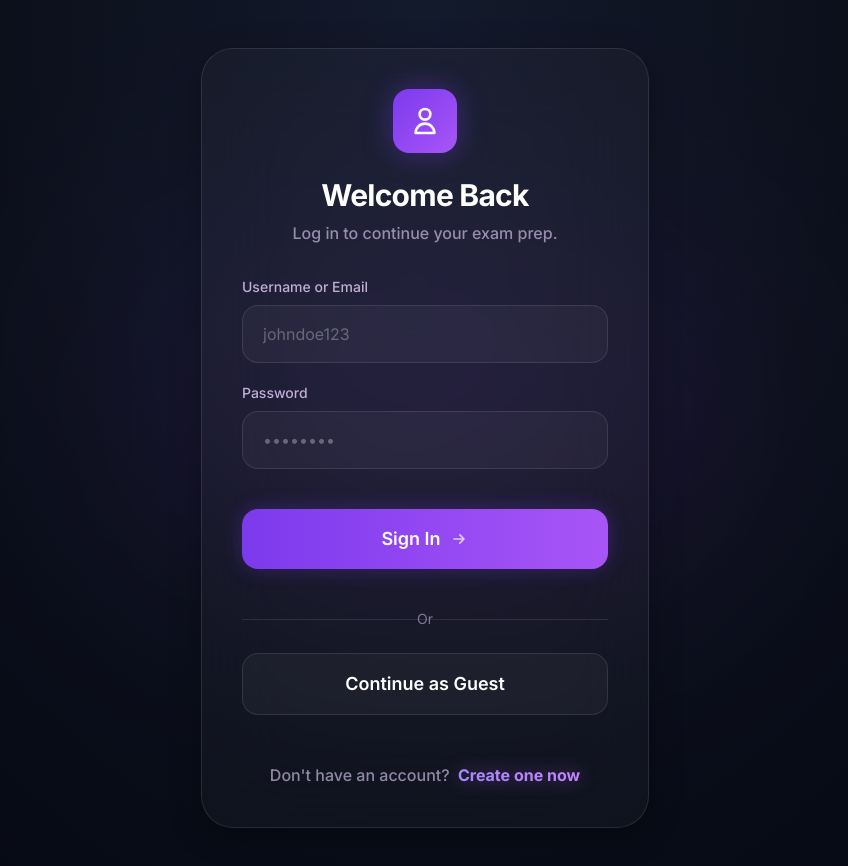
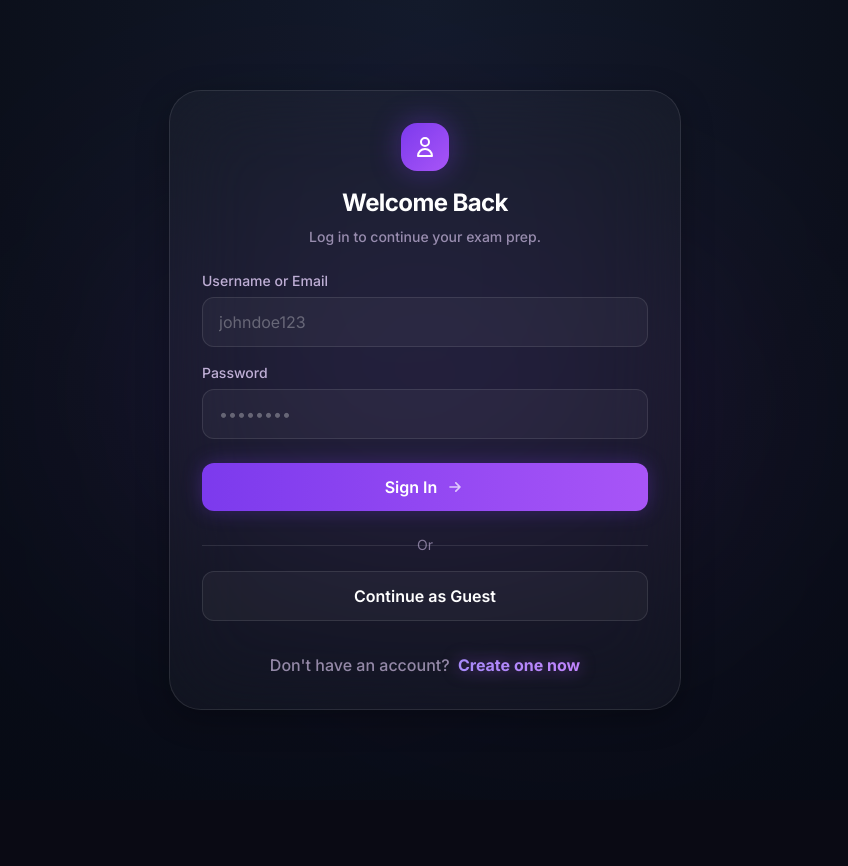
Before and after one commit to kalchan12/Exit-exam-hole, a Next.js app: page /auth/login in a window 1280 px wide. Shown: the top 866 px of the page, without its empty margins (215-1063 px from the left). After the commit the page ends 800 px from the top, so only its background shows below. Built offline with nearby package versions, Linux system fonts and the light colour scheme; no server answers.

Commit message:
feat: enhance registration UI with PFP upload and password strength indicator, fix logout speed and session persistence

```diff
--- a/src/app/auth/login/page.tsx
+++ b/src/app/auth/login/page.tsx
@@ -50,24 +50,24 @@ export default function LoginPage() {
   };
 
   return (
-    <div className="min-h-screen flex items-center justify-center py-12 px-4 bg-[#0B0F1A] bg-[radial-gradient(ellipse_at_top,_var(--tw-gradient-stops))] from-[#131A2B] via-[#0B0F1A] to-[#050812]">
+    <div className="min-h-screen flex items-center justify-center py-6 px-4 bg-[#0B0F1A] bg-[radial-gradient(ellipse_at_top,_var(--tw-gradient-stops))] from-[#131A2B] via-[#0B0F1A] to-[#050812]">
       <div className="absolute inset-0 overflow-hidden pointer-events-none">
         <div className="absolute top-1/4 left-1/4 w-96 h-96 bg-violet-600/10 rounded-full blur-[120px] mix-blend-screen"></div>
         <div className="absolute bottom-1/4 right-1/4 w-96 h-96 bg-purple-600/10 rounded-full blur-[120px] mix-blend-screen"></div>
       </div>
 
-      <div className="w-full max-w-md bg-white/[0.03] backdrop-blur-2xl border border-white/10 rounded-[2rem] shadow-[0_8px_32px_0_rgba(0,0,0,0.3)] p-8 sm:p-10 relative z-10 animate-in fade-in duration-500 slide-in-from-bottom-4">
-        <div className="text-center mb-8">
-          <div className="w-16 h-16 rounded-2xl bg-gradient-to-br from-violet-600 to-purple-500 flex items-center justify-center shadow-[0_0_30px_rgba(124,58,237,0.4)] mx-auto mb-6 transform transition-transform hover:scale-105 duration-300">
-            <svg className="w-8 h-8 text-white" fill="none" viewBox="0 0 24 24" stroke="currentColor" strokeWidth={2}>
+      <div className="w-full max-w-lg bg-white/[0.03] backdrop-blur-2xl border border-white/10 rounded-[2rem] shadow-[0_8px_32px_0_rgba(0,0,0,0.3)] p-6 sm:p-8 relative z-10 animate-in fade-in duration-500 slide-in-from-bottom-4">
+        <div className="text-center mb-6">
+          <div className="w-12 h-12 rounded-2xl bg-gradient-to-br from-violet-600 to-purple-500 flex items-center justify-center shadow-[0_0_30px_rgba(124,58,237,0.4)] mx-auto mb-4 transform transition-transform hover:scale-105 duration-300">
+            <svg className="w-6 h-6 text-white" fill="none" viewBox="0 0 24 24" stroke="currentColor" strokeWidth={2}>
               <path strokeLinecap="round" strokeLinejoin="round" d="M16 7a4 4 0 11-8 0 4 4 0 018 0zM12 14a7 7 0 00-7 7h14a7 7 0 00-7-7z" />
             </svg>
           </div>
-          <h2 className="text-3xl font-bold text-white tracking-tight mb-2">Welcome Back</h2>
-          <p className="text-purple-200/60 font-medium">Log in to continue your exam prep.</p>
+          <h2 className="text-2xl font-bold text-white tracking-tight mb-2">Welcome Back</h2>
+          <p className="text-purple-200/60 font-medium text-sm">Log in to continue your exam prep.</p>
         </div>
 
-        <form onSubmit={handleSubmit} className="space-y-6">
+        <form onSubmit={handleSubmit} className="space-y-4">
           {error && (
             <div className="p-4 rounded-2xl bg-red-500/10 border border-red-500/20 text-red-400 text-sm flex items-start gap-3 backdrop-blur-sm animate-in fade-in slide-in-from-top-2">
               <svg className="w-5 h-5 flex-shrink-0 mt-0.5" fill="none" viewBox="0 0 24 24" stroke="currentColor">
@@ -77,10 +77,10 @@ export default function LoginPage() {
             </div>
           )}
 
-          <div className="space-y-5">
+          <div className="space-y-4">
             {/* Username or Email */}
             <div className="group">
-              <label className="block text-sm font-medium text-purple-200/80 mb-2 transition-colors group-focus-within:text-purple-400">Username or Email</label>
+              <label className="block text-sm font-medium text-purple-200/80 mb-1.5 transition-colors group-focus-within:text-purple-400">Username or Email</label>
               <input
                 type="text"
                 name="username"
@@ -88,13 +88,13 @@ export default function LoginPage() {
                 value={formData.username}
                 onChange={handleChange}
                 placeholder="johndoe123"
-                className="w-full bg-white/[0.04] border border-white/10 rounded-2xl px-5 py-4 text-white placeholder-white/30 focus:border-purple-500 focus:outline-none focus:ring-2 focus:ring-purple-500/20 transition-all duration-300 hover:bg-white/[0.06]"
+                className="w-full bg-white/[0.04] border border-white/10 rounded-xl px-4 py-3 text-white placeholder-white/30 focus:border-purple-500 focus:outline-none focus:ring-2 focus:ring-purple-500/20 transition-all duration-300 hover:bg-white/[0.06]"
               />
             </div>
 
             {/* Password */}
             <div className="group">
-              <label className="block text-sm font-medium text-purple-200/80 mb-2 transition-colors group-focus-within:text-purple-400">Password</label>
+              <label className="block text-sm font-medium text-purple-200/80 mb-1.5 transition-colors group-focus-within:text-purple-400">Password</label>
               <input
                 type="password"
                 name="password"
@@ -102,16 +102,16 @@ export default function LoginPage() {
                 value={formData.password}
                 onChange={handleChange}
                 placeholder="••••••••"
-                className="w-full bg-white/[0.04] border border-white/10 rounded-2xl px-5 py-4 text-white placeholder-white/30 focus:border-purple-500 focus:outline-none focus:ring-2 focus:ring-purple-500/20 transition-all duration-300 hover:bg-white/[0.06]"
+                className="w-full bg-white/[0.04] border border-white/10 rounded-xl px-4 py-3 text-white placeholder-white/30 focus:border-purple-500 focus:outline-none focus:ring-2 focus:ring-purple-500/20 transition-all duration-300 hover:bg-white/[0.06]"
               />
             </div>
           </div>
 
-          <div className="pt-4">
+          <div className="pt-2">
             <button
               type="submit"
               disabled={loading}
-              className="w-full py-4 text-lg font-semibold bg-gradient-to-r from-violet-600 to-purple-500 hover:from-violet-500 hover:to-purple-400 text-white rounded-2xl shadow-[0_0_20px_rgba(124,58,237,0.3)] hover:shadow-[0_0_30px_rgba(124,58,237,0.5)] transition-all duration-300 hover:-translate-y-0.5 disabled:opacity-50 disabled:cursor-not-allowed disabled:transform-none flex items-center justify-center gap-2 group"
+              className="w-full py-3 text-base font-semibold bg-gradient-to-r from-violet-600 to-purple-500 hover:from-violet-500 hover:to-purple-400 text-white rounded-xl shadow-[0_0_20px_rgba(124,58,237,0.3)] hover:shadow-[0_0_30px_rgba(124,58,237,0.5)] transition-all duration-300 hover:-translate-y-0.5 disabled:opacity-50 disabled:cursor-not-allowed disabled:transform-none flex items-center justify-center gap-2 group"
             >
               {loading ? (
                 <>
@@ -132,7 +132,7 @@ export default function LoginPage() {
             </button>
           </div>
 
-          <div className="pt-4 relative flex items-center justify-center">
+          <div className="pt-2 relative flex items-center justify-center">
             <div className="absolute w-full border-t border-white/10"></div>
             <span className="relative px-4 bg-transparent text-sm text-purple-200/50 backdrop-blur-2xl">Or</span>
           </div>
@@ -144,13 +144,13 @@ export default function LoginPage() {
                 loginAsGuest();
                 router.push('/dashboard');
               }}
-              className="w-full py-4 text-lg font-semibold bg-white/[0.04] hover:bg-white/[0.08] border border-white/10 rounded-2xl transition-all duration-300 flex items-center justify-center gap-2 text-white hover:-translate-y-0.5"
+              className="w-full py-3 text-base font-semibold bg-white/[0.04] hover:bg-white/[0.08] border border-white/10 rounded-xl transition-all duration-300 flex items-center justify-center gap-2 text-white hover:-translate-y-0.5"
             >
               Continue as Guest
             </button>
           </div>
 
-          <div className="text-center pt-6">
+          <div className="text-center pt-4">
             <p className="text-purple-200/60 font-medium">
               Don't have an account?{' '}
               <Link href="/auth/register" className="text-transparent bg-clip-text bg-gradient-to-r from-violet-400 to-purple-400 hover:from-violet-300 hover:to-purple-300 transition-all font-bold drop-shadow-[0_0_8px_rgba(168,85,247,0.5)] ml-1">
--- a/src/app/auth/register/page.tsx
+++ b/src/app/auth/register/page.tsx
@@ -26,6 +26,21 @@ export default function RegisterPage() {
   const [error, setError] = useState<string | null>(null);
   const [loading, setLoading] = useState(false);
   const [success, setSuccess] = useState(false);
+
+  const getPasswordStrength = (password: string) => {
+    if (!password) return { label: '', score: 0, color: 'bg-white/10', text: '' };
+    let score = 0;
+    if (password.length >= 8) score += 1;
+    if (/(?=.*[a-z])(?=.*[A-Z])/.test(password)) score += 1;
+    else if (/[a-zA-Z]/.test(password)) score += 0.5;
+    if (/[0-9]/.test(password)) score += 1;
+    if (/[^A-Za-z0-9]/.test(password)) score += 1;
+    const finalScore = Math.floor(score);
+    if (finalScore <= 1) return { label: 'Weak', score: 1, color: 'bg-red-500', text: 'text-red-400' };
+    if (finalScore === 2) return { label: 'Medium', score: 2, color: 'bg-yellow-500', text: 'text-yellow-400' };
+    if (finalScore === 3) return { label: 'Strong', score: 3, color: 'bg-green-400', text: 'text-green-400' };
+    return { label: 'Excellent', score: 4, color: 'bg-emerald-500', text: 'text-emerald-400' };
+  };
 
   // Redirect if already logged in
   useEffect(() => {
@@ -132,6 +147,42 @@ export default function RegisterPage() {
             </div>
           )}
 
+          {/* New Profile Picture Upload Section */}
+          <div className="flex flex-col items-center justify-center mb-6">
+            <div className="relative group cursor-pointer">
+              <input
+                type="file"
+                accept="image/*"
+                onChange={(e) => {
+                  const file = e.target.files?.[0];
+                  if (file) setAvatarFile(file);
+                  else setAvatarFile(null);
+                }}
+                className="absolute inset-0 w-full h-full opacity-0 cursor-pointer z-10"
+              />
+              <div className={`w-28 h-28 rounded-full flex flex-col items-center justify-center overflow-hidden transition-all duration-300 ${avatarFile ? 'ring-2 ring-purple-500 ring-offset-4 ring-offset-[#0B0F1A]' : 'border-2 border-dashed border-purple-500/40 bg-white/[0.02] group-hover:border-purple-400 group-hover:bg-white/[0.04]'}`}>
+                {avatarFile ? (
+                  <img src={URL.createObjectURL(avatarFile)} alt="Avatar Preview" className="w-full h-full object-cover" />
+                ) : (
+                  <>
+                    <svg className="w-12 h-12 text-purple-200/40 group-hover:text-purple-300 transition-colors" fill="none" viewBox="0 0 24 24" stroke="currentColor">
+                      <path strokeLinecap="round" strokeLinejoin="round" strokeWidth={1.5} d="M16 7a4 4 0 11-8 0 4 4 0 018 0zM12 14a7 7 0 00-7 7h14a7 7 0 00-7-7z" />
+                    </svg>
+                  </>
+                )}
+              </div>
+              <div className="absolute bottom-1 right-1 bg-violet-500 p-1.5 rounded-full shadow-lg border-2 border-[#0B0F1A] transform group-hover:scale-110 transition-transform">
+                <svg className="w-4 h-4 text-white" fill="none" viewBox="0 0 24 24" stroke="currentColor"><path strokeLinecap="round" strokeLinejoin="round" strokeWidth={2} d="M3 9a2 2 0 012-2h.93a2 2 0 001.664-.89l.812-1.22A2 2 0 0110.07 4h3.86a2 2 0 011.664.89l.812 1.22A2 2 0 0018.07 7H19a2 2 0 012 2v9a2 2 0 01-2 2H5a2 2 0 01-2-2V9z" /><path strokeLinecap="round" strokeLinejoin="round" strokeWidth={2} d="M15 13a3 3 0 11-6 0 3 3 0 016 0z" /></svg>
+              </div>
+            </div>
+            <p className="text-purple-200/60 font-medium text-sm mt-4">Upload profile picture(optional)</p>
+            <div className="mt-3 w-full max-w-xs text-center px-5 py-3.5 bg-white/[0.03] border border-purple-500/10 rounded-xl shadow-inner">
+              <p className="text-sm font-bold italic leading-relaxed text-transparent bg-clip-text bg-gradient-to-r from-violet-400 via-purple-400 to-fuchsia-400" style={{ fontFamily: "'Inter', 'Segoe UI', sans-serif" }}>
+                &ldquo; Only Upload if you think you are Beautiful / Handsome otherwise you are wasting my Storage &rdquo;
+              </p>
+            </div>
+          </div>
+
           <div className="grid grid-cols-1 md:grid-cols-2 gap-6">
             {/* Full Name */}
             <div className="group">
@@ -188,6 +239,23 @@ export default function RegisterPage() {
                 placeholder="••••••••"
                 className="w-full bg-white/[0.04] border border-white/10 rounded-2xl px-5 py-4 text-white placeholder-white/30 focus:border-purple-500 focus:outline-none focus:ring-2 focus:ring-purple-500/20 transition-all duration-300 hover:bg-white/[0.06]"
               />
+              <div className="mt-2 text-xs">
+                {formData.password ? (
+                  <div className="flex items-center justify-between">
+                    <div className="flex gap-1.5 w-24">
+                      {[1, 2, 3, 4].map(level => {
+                        const pwStrength = getPasswordStrength(formData.password);
+                        return (
+                          <div key={level} className={`h-1 flex-1 rounded-full transition-colors duration-300 ${level <= pwStrength.score ? pwStrength.color : 'bg-white/10'}`}></div>
+                        );
+                      })}
+                    </div>
+                    <span className={`${getPasswordStrength(formData.password).text} font-medium tracking-wide uppercase text-[10px]`}>{getPasswordStrength(formData.password).label}</span>
+                  </div>
+                ) : (
+                  <span className="text-purple-200/40">Use 8+ chars and a mix of letters, numbers & symbols.</span>
+                )}
+              </div>
             </div>
 
             {/* Repeat Password */}
@@ -241,43 +309,7 @@ export default function RegisterPage() {
               </div>
             </div>
 
-            {/* Profile Picture */}
-            <div className="group md:col-span-2">
-              <label className="block text-sm font-medium text-purple-200/80 mb-2 transition-colors group-focus-within:text-purple-400 flex items-center gap-2">
-                Profile Picture <span className="text-purple-200/40 text-xs font-normal bg-white/5 py-1 px-2 rounded-md">Optional</span>
-              </label>
-              <div className="flex items-center gap-4 p-4 rounded-2xl bg-white/[0.02] border border-white/5 hover:bg-white/[0.04] transition-all duration-300">
-                <div className="h-16 w-16 rounded-full bg-gradient-to-br from-violet-600/30 to-purple-500/30 flex items-center justify-center border border-white/10 shrink-0 overflow-hidden shadow-inner">
-                  {avatarFile ? (
-                    <img src={URL.createObjectURL(avatarFile)} alt="Avatar" className="w-full h-full object-cover" />
-                  ) : (
-                    <svg className="w-8 h-8 text-purple-200/50" fill="none" viewBox="0 0 24 24" stroke="currentColor">
-                      <path strokeLinecap="round" strokeLinejoin="round" strokeWidth={1.5} d="M16 7a4 4 0 11-8 0 4 4 0 018 0zM12 14a7 7 0 00-7 7h14a7 7 0 00-7-7z" />
-                    </svg>
-                  )}
-                </div>
-                <input
-                  type="file"
-                  accept="image/*"
-                  onChange={(e) => {
-                    const file = e.target.files?.[0];
-                    if (file) {
-                      setAvatarFile(file);
-                    } else {
-                      setAvatarFile(null);
-                    }
-                  }}
-                  className="w-full text-sm text-purple-200/60
-                    file:mr-4 file:py-2.5 file:px-6
-                    file:rounded-xl file:border-0
-                    file:text-sm file:font-semibold
-                    file:bg-white/10 file:text-white
-                    hover:file:bg-white/20 hover:file:shadow-md
-                    file:transition-all file:cursor-pointer
-                    focus:outline-none cursor-pointer"
-                />
-              </div>
-            </div>
+
           </div>
 
           {/* Bio */}
--- a/src/components/AuthProvider.tsx
+++ b/src/components/AuthProvider.tsx
@@ -150,11 +150,20 @@ export default function AuthProvider({ children }: { children: ReactNode }) {
   }, []);
 
   const signOut = useCallback(async () => {
+    // 1. Clear local state instantly
     if (typeof window !== 'undefined') {
       localStorage.removeItem('isGuest');
     }
     setIsGuest(false);
-    await supabase.auth.signOut();
+    setUser(null);
+
+    // 2. Redirect immediately to login to avoid UI spinning
+    if (typeof window !== 'undefined') {
+      window.location.href = '/auth/login';
+    }
+
+    // 3. Clear session on Supabase without blocking the UI
+    supabase.auth.signOut().catch(console.error);
   }, []);
 
   return (
--- a/src/lib/supabaseClient.ts
+++ b/src/lib/supabaseClient.ts
@@ -3,4 +3,11 @@ import { createClient } from '@supabase/supabase-js';
 const supabaseUrl = process.env.NEXT_PUBLIC_SUPABASE_URL!;
 const supabaseAnonKey = process.env.NEXT_PUBLIC_SUPABASE_ANON_KEY!;
 
-export const supabase = createClient(supabaseUrl, supabaseAnonKey);
+export const supabase = createClient(supabaseUrl, supabaseAnonKey, {
+  auth: {
+    persistSession: true,
+    autoRefreshToken: true,
+    detectSessionInUrl: true,
+    storage: typeof window !== 'undefined' ? window.localStorage : undefined,
+  }
+});
```
